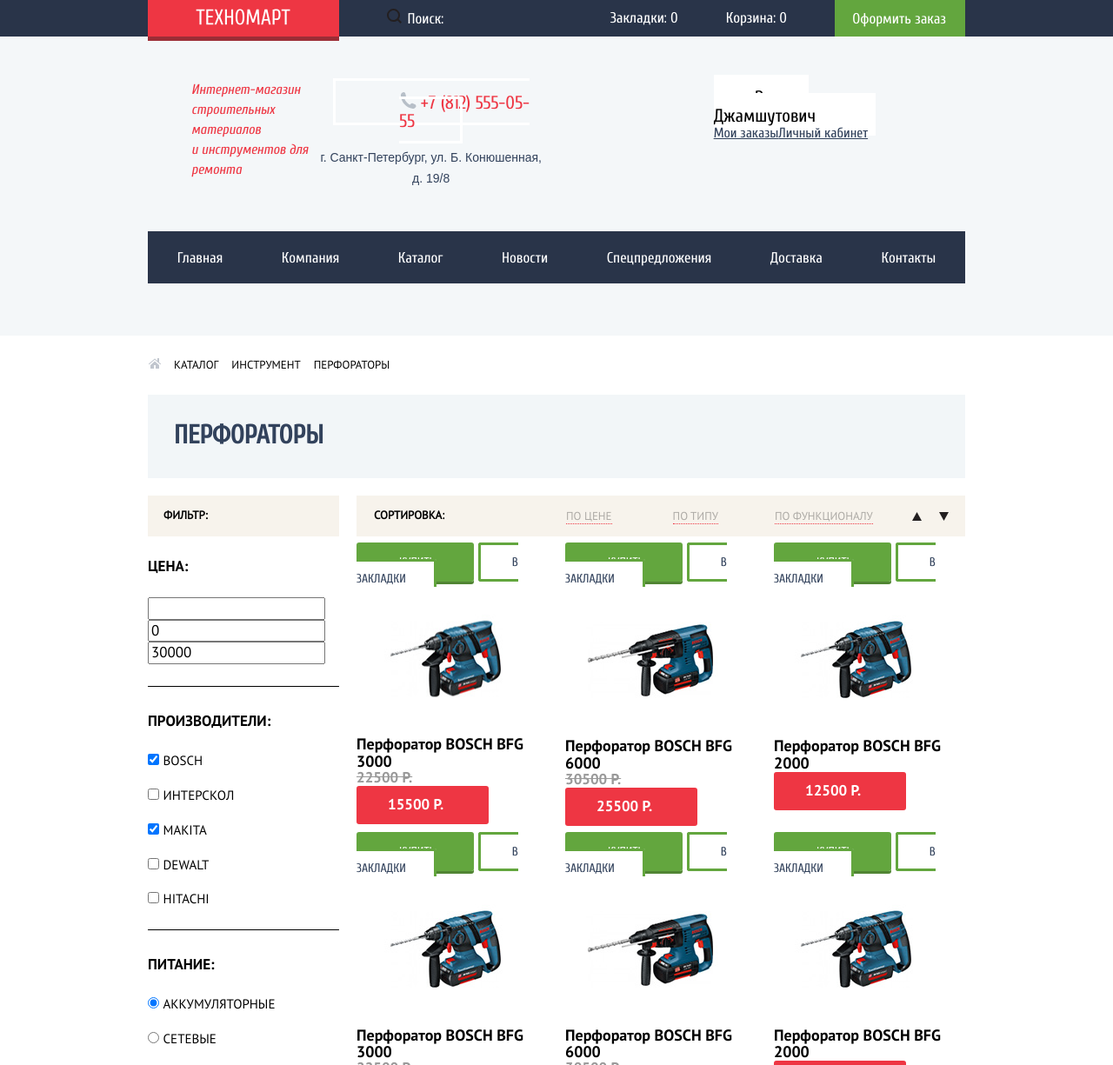
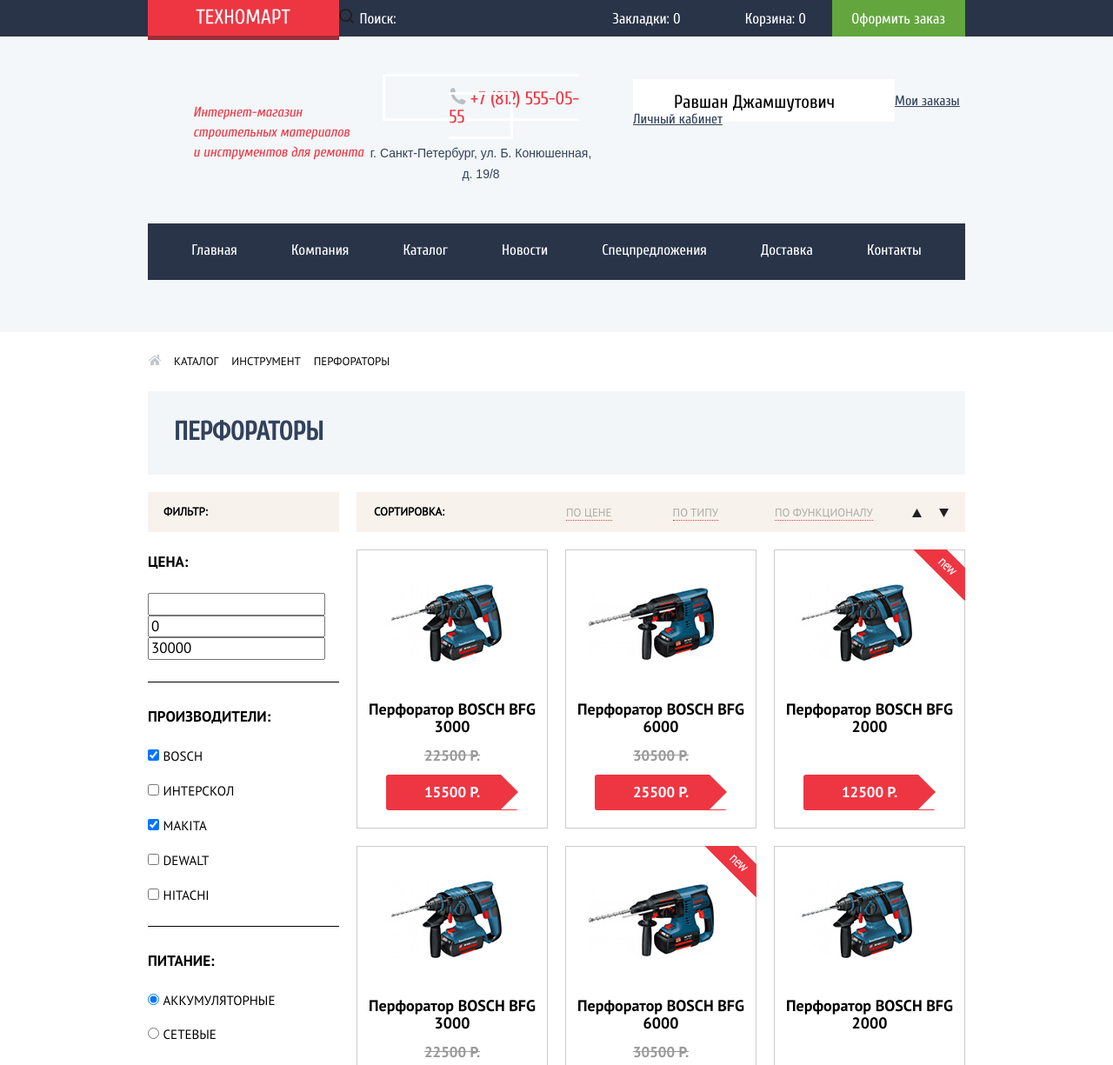
Before and after one commit to izasorin/1313067-technomart-27, a plain HTML site: page catalog.html in a window 1280 px wide. Shown: the top 1225 px of the page at 87% size. Drawn offline with Linux system fonts and the light colour scheme.

Commit message:
Для проверки

```diff
--- a/catalog.html
+++ b/catalog.html
@@ -23,15 +23,15 @@
             <input type="text" id="search" name="search" placeholder="Поиск:" />
           </form>
           <a class="bookmarks" href="#">Закладки: 0</a>
-          <a class="cart" href="#">Корзина: 0</a>
+          <a class="cart full-cart" href="#">Корзина: 0</a>
           <a class="place-order" href="#">Оформить заказ</a>
         </div>
       </div>
       <div class="user-navigation container">
         <p class="head-description">
-          Интернет-магазин<br />
-          строительных материалов<br />
-          и инструментов для ремонта
+          Интернет-магазин
+          строительных&nbsp;материалов
+          и&nbsp;инструментов&nbsp;для&nbsp;ремонта
         </p>
         <div class="header-contacts">
           <a class="head-phone" href="tel:+78125550555">
@@ -42,7 +42,7 @@
           </a>
           <p class="head-address">г. Санкт-Петербург, ул. Б. Конюшенная, д. 19/8</p>
         </div>
-        <div>
+        <div class="user-menu">
           <ul class="log-in list-styles-reset">
             <li>
               <a class="user-name" href="#">Равшан Джамшутович</a>
@@ -227,7 +227,7 @@
                   <div class="product-price">25500 Р.</div>
                 </li>
                 <li class="catalog-product">
-                  <!-- <div class="product-new product-flag">New</div> -->
+                  <div class="flag-new">New</div>
                   <div class="product-action">
                     <a class="buy" href="#">Купить</a>
                     <a class="bookmark" href="#">В закладки</a>
@@ -236,9 +236,48 @@
                     <img src="img/product-bosh-bfg-2000.jpg" width="218" height="170" alt="Перфоратор BOSCH BFG 2000">
                   </div>
                   <div class="product-name">Перфоратор BOSCH BFG 2000</div>
+                  <div class="product-discount"></div>
                   <div class="product-price">12500 Р.</div>
                 </li>
                 <li class="catalog-product">
+                  <div class="product-action">
+                    <a class="buy" href="#">Купить</a>
+                    <a class="bookmark" href="#">В закладки</a>
+                  </div>
+                  <div class="image">
+                    <img src="img/product-bosh-bfg-3000.jpg" width="218" height="170" alt="Перфоратор BOSCH BFG 3000">
+                  </div>
+                  <div class="product-name">Перфоратор BOSCH BFG 3000</div>
+                  <div class="product-discount">22500 Р.</div>
+                  <div class="product-price">15500 Р.</div>
+                </li>
+                <li class="catalog-product">
+                  <div class="flag-new">New</div>
+                  <div class="product-action">
+                    <a class="buy" href="#">Купить</a>
+                    <a class="bookmark" href="#">В закладки</a>
+                  </div>
+                  <div class="image">
+                    <img src="img/product-bosh-bfg-6000.jpg" width="218" height="170" alt="Перфоратор BOSCH BFG 6000">
+                  </div>
+                  <div class="product-name">Перфоратор BOSCH BFG 6000</div>
+                  <div class="product-discount">30500 Р.</div>
+                  <div class="product-price">25500 Р.</div>
+                </li>
+                <li class="catalog-product">
+                  <div class="product-action">
+                    <a class="buy" href="#">Купить</a>
+                    <a class="bookmark" href="#">В закладки</a>
+                  </div>
+                  <div class="image">
+                    <img src="img/product-bosh-bfg-2000.jpg" width="218" height="170" alt="Перфоратор BOSCH BFG 2000">
+                  </div>
+                  <div class="product-name">Перфоратор BOSCH BFG 2000</div>
+                  <div class="product-discount"></div>
+                  <div class="product-price">12500 Р.</div>
+                </li>
+                <li class="catalog-product">
+                  <div class="flag-new">New</div>
                   <div class="product-action">
                     <a class="buy" href="#">Купить</a>
                     <a class="bookmark" href="#">В закладки</a>
@@ -271,41 +310,7 @@
                     <img src="img/product-bosh-bfg-2000.jpg" width="218" height="170" alt="Перфоратор BOSCH BFG 2000">
                   </div>
                   <div class="product-name">Перфоратор BOSCH BFG 2000</div>
-                  <div class="product-price">12500 Р.</div>
-                </li>
-                <li class="catalog-product">
-                  <div class="product-action">
-                    <a class="buy" href="#">Купить</a>
-                    <a class="bookmark" href="#">В закладки</a>
-                  </div>
-                  <div class="image">
-                    <img src="img/product-bosh-bfg-3000.jpg" width="218" height="170" alt="Перфоратор BOSCH BFG 3000">
-                  </div>
-                  <div class="product-name">Перфоратор BOSCH BFG 3000</div>
-                  <div class="product-discount">22500 Р.</div>
-                  <div class="product-price">15500 Р.</div>
-                </li>
-                <li class="catalog-product">
-                  <div class="product-action">
-                    <a class="buy" href="#">Купить</a>
-                    <a class="bookmark" href="#">В закладки</a>
-                  </div>
-                  <div class="image">
-                    <img src="img/product-bosh-bfg-6000.jpg" width="218" height="170" alt="Перфоратор BOSCH BFG 6000">
-                  </div>
-                  <div class="product-name">Перфоратор BOSCH BFG 6000</div>
-                  <div class="product-discount">30500 Р.</div>
-                  <div class="product-price">25500 Р.</div>
-                </li>
-                <li class="catalog-product">
-                  <div class="product-action">
-                    <a class="buy" href="#">Купить</a>
-                    <a class="bookmark" href="#">В закладки</a>
-                  </div>
-                  <div class="image">
-                    <img src="img/product-bosh-bfg-2000.jpg" width="218" height="170" alt="Перфоратор BOSCH BFG 2000">
-                  </div>
-                  <div class="product-name">Перфоратор BOSCH BFG 2000</div>
+                  <div class="product-discount"></div>
                   <div class="product-price">12500 Р.</div>
                 </li>
               </ul>
--- a/css/style.css
+++ b/css/style.css
@@ -72,6 +72,11 @@ a {
   text-decoration: none;
 }
 
+img {
+  max-width: 100%;
+  height: auto;
+}
+
 .visually-hidden {
   position: absolute;
   width: 1px;
@@ -111,6 +116,10 @@ a {
   background-color: #293449;
 }
 
+.head-navigation a {
+  display: block;
+}
+
 .head-navigation img {
   padding: 13px 56px 13px 55px;
   background-color: #ee3643;
@@ -125,31 +134,41 @@ a {
   background-color: #ba2732;
 }
 
-.head-navigation a:last-child {
-  padding: 13px 22px 12px 20px;
+.head-navigation .place-order {
+  padding: 13px 23px 12px 22px;
   font-size: 17px;
   line-height: 1.05;
   background-color: #63a63e;
 }
 
-.head-navigation a:last-child:hover {
+.head-navigation .place-order:hover {
   background-color: #5fbb2d;
 }
 
-.head-navigation a:last-child:focus {
+.head-navigation .place-order:focus {
   color: rgba(255, 255, 255, 0.5);
   background-color: #518534;
 }
 
-.head-navigation a:nth-of-type(2):hover,
-.head-navigation a:nth-of-type(3):hover {
+.head-navigation .bookmarks,
+.head-navigation .cart {
+  display: block;
+  padding: 13px 30px 11px 44px;
+}
+
+.head-navigation .bookmarks:hover,
+.head-navigation .cart:hover {
   background-color: #212a3a;
 }
 
-.head-navigation a:nth-of-type(2):focus,
-.head-navigation a:nth-of-type(3):focus {
+.head-navigation .bookmarks:focus,
+.head-navigation .cart:focus {
   color: rgba(255, 255, 255, 0.6);
   background-color: #161d29;
+}
+
+.header-search {
+  width: 270px;
 }
 
 .header-search input,
@@ -523,6 +542,16 @@ input::placeholder {
   font-family: "PT-Sans-Bold", Arial, sans-serif;
 }
 
+.catalog-product {
+  position: relative;
+  display: inline-block;
+  width: 218px;
+  margin-bottom: 20px;
+  margin-right: 20px;
+  text-align: center;
+  border: 1px solid #ccc;
+}
+
 .catalog-product .product-name {
   font-size: 18px;
   line-height: 1.11;
@@ -536,9 +565,18 @@ input::placeholder {
   color: #999999;
 }
 
+.catalog-product  .product-discount {
+  min-height: 20px;
+  margin-top: 15px;
+  margin-bottom: 10px;
+}
+
 .catalog-product .product-price {
+  position: relative;
   width: 80px;
-  padding: 13px 36px 13px 36px;
+  margin: 10px auto;
+  margin-bottom: 20px;
+  padding: 12px 36px 11px 36px;
   font-size: 17px;
   line-height: 1.05;
   color: #ffffff;
@@ -546,14 +584,72 @@ input::placeholder {
   border-radius: 3px;
 }
 
-.product-action .buy,
-.product-action .bookmark {
+.catalog-product .product-price::after {
+  content: "";
+  position: absolute;
+  top: 0;
+  right: -20px;
+  width: 0;
+  height: 0;
+  border: 20px solid #ffffff;
+  border-left-color: #ee3643;
+}
+
+.catalog-product .flag-new {
+  position: absolute;
+  top: -1px;
+  right: -1px;
+  width: 60px;
+  height: 60px;
+  text-indent: -1000px;
+  overflow: hidden;
+  z-index: 20;
+}
+.catalog-product .flag-new {
+  background: url("/img/new-flag.png") no-repeat 0 0;
+}
+
+.catalog-product .product-action {
+  position: absolute;
+  top: 0;
+  left: 0;
+
+  width: 218px;
+  height: 88px;
+  padding: 40px 0;
+
+  background-color: rgba(255,255,255,0.9);
+  z-index: 10;
+}
+
+.catalog-product .product-action .buy,
+.catalog-product .product-action .bookmark {
+  display: block;
+  width: 129px;
+  margin: 0 auto;
+  margin-bottom: 7px;
+  padding: 7px 0;
   font-family: "Cuprum-Regular", Arial, sans-serif;
+  background-color: #63a63e;
+  border: 3px solid #63a63e;
+  border-bottom-color: #367315;
+  border-radius:3px;
+  color: #ffffff;
   font-size: 14px;
   line-height: 1.28;
+  text-decoration: none;
   text-transform: uppercase;
 }
 
+.catalog-product .product-action {
+  display: none;
+}
+
+.catalog-product:hover .product-action {
+  display: block;
+}
+
+/*
 .product-action .buy {
   padding: 14px 45px 14px 49px;
   border-radius: 3px;
@@ -561,11 +657,12 @@ input::placeholder {
   background-color: #63a63e;
   box-shadow: 0px 3px 0px 0px #518534;
 }
+*/
 
-.product-action .bookmark {
-  padding: 11px 32px 11px 36px;
+.catalog-product .product-action .bookmark {
   color: #32425c;
   background-color: #ffffff;
+  border-bottom-color: #63a63e;
   border: 3px solid #63a63e;
   border-radius: 3px;
 }
@@ -793,9 +890,9 @@ body {
 }
 
 .head-description {
+  width: 196px;
   padding: 0;
-  margin-top: 50px;
-  margin-left: 50px;
+  margin: 50px 0 0 52px;
 }
 
 .header-contacts {
@@ -812,34 +909,36 @@ body {
   padding: 0;
 }
 
+.user-menu {
+  margin-left: auto;
+}
+
+.log-in {
+  display: flex;
+  flex-wrap: wrap;
+}
+
 .log-out {
   display: flex;
   justify-content: flex-end;
   padding: 0;
   margin: 0;
   margin-top: 20px;
-
-}
-
-.log-in {
-  display: flex;
-  justify-content: fle;
-  align-content: flex-end;
-  flex-wrap: wrap;
-  margin-left: 150px;
-}
-
-.user-name {
-
 }
 
 .main-navigation {
   width: 940px;
   display: flex;
-  justify-content: space-around;
+  flex-wrap: wrap;
+  justify-content: center;
   align-items: center;
   margin-bottom: 60px;
   padding: 0;
+}
+
+.main-navigation a {
+  display: block;
+  padding: 22px 31px 26px 31px;
 }
 
 .category-item {
@@ -943,6 +1042,7 @@ body {
   display: flex;
   justify-content: space-between;
   margin: 0;
+  padding: 0;
 }
 
 .popular-goods-products .catalog-product {
@@ -980,6 +1080,10 @@ body {
 }
 
 .popular-brands-item:nth-child(4n) {
+  margin-right: 0;
+}
+
+.popular-goods .catalog-product:nth-child(4n) {
   margin-right: 0;
 }
 
@@ -1184,13 +1288,7 @@ body {
   margin-bottom: 46px;
 }
 
-.catalog-product {
-  width: 220px;
-  margin-bottom: 20px;
-  margin-right: 20px;
-}
-
-.catalog-product:nth-child(3n) {
+.product-listing .catalog-product:nth-child(3n) {
   margin-right: 0;
 }
 
```
Also changed, not shown: index.html (+7 -5 lines).
